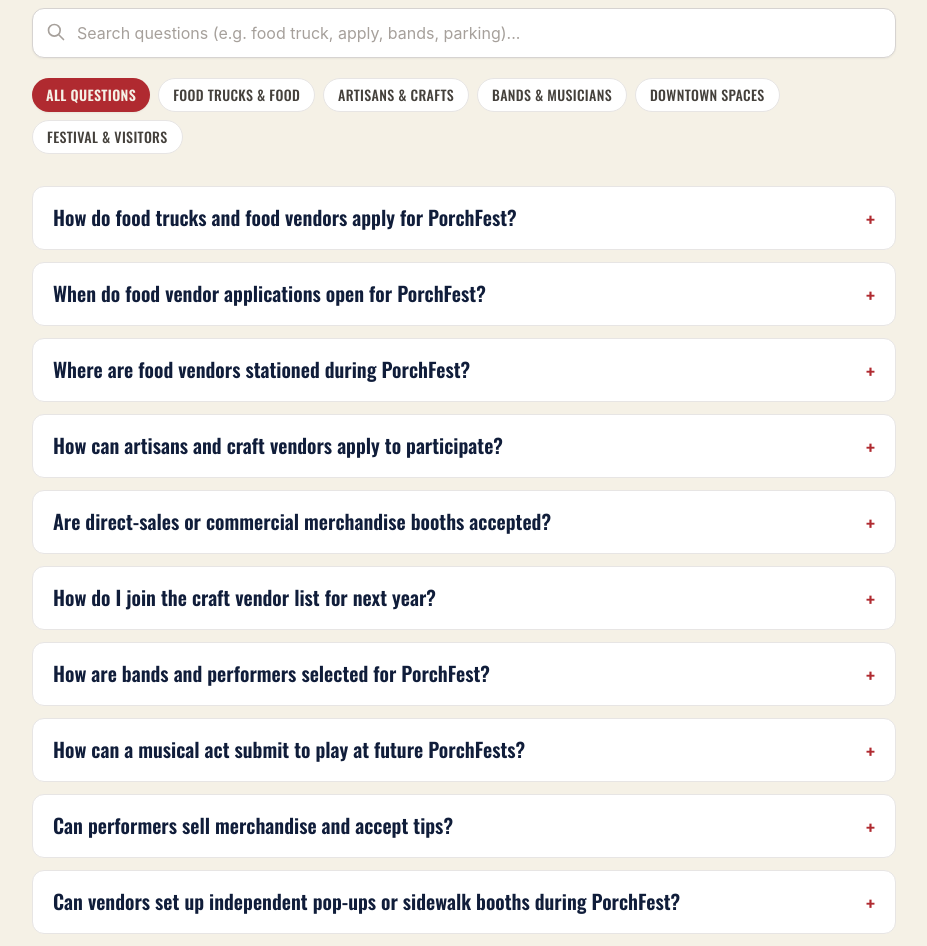
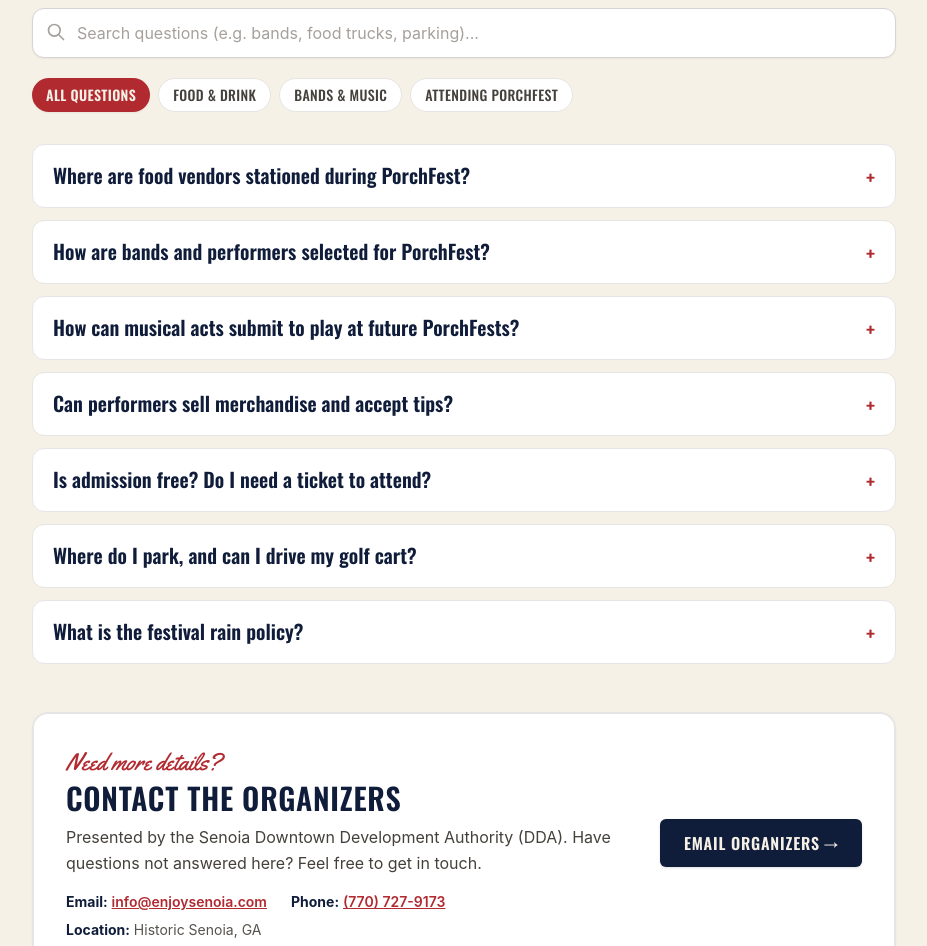
Before and after one commit to jermdw/porchfest, a React (Vite) app: page /faq in a window 1280 px wide. Shown: the part 320-1266 px from the top of the page, without its empty margins (176-1103 px from the left). Built offline with nearby package versions, Linux system fonts and the light colour scheme.

Commit message:
refactor(faq): prune FAQ list and remove references to Melissa & Welcome Center

```diff
--- a/src/data/faq.js
+++ b/src/data/faq.js
@@ -1,78 +1,34 @@
-// FAQ data for Senoia PorchFest and Senoia Welcome Center inquiries.
+// FAQ data for Senoia PorchFest.
 // Organized by category with unique anchor slugs.
 
 export const FAQ_CATEGORIES = [
   { id: 'all', label: 'All Questions' },
-  { id: 'food-vendors', label: 'Food Trucks & Food' },
-  { id: 'craft-vendors', label: 'Artisans & Crafts' },
-  { id: 'musicians', label: 'Bands & Musicians' },
-  { id: 'spaces', label: 'Downtown Spaces' },
-  { id: 'general', label: 'Festival & Visitors' },
+  { id: 'food', label: 'Food & Drink' },
+  { id: 'music', label: 'Bands & Music' },
+  { id: 'attending', label: 'Attending PorchFest' },
 ]
 
 export const FAQS = [
-  // --- Food Vendors & Food Trucks ---
-  {
-    id: 'food-truck-application',
-    category: 'food-vendors',
-    question: 'How do food trucks and food vendors apply for PorchFest?',
-    answer:
-      'Food vendor spots are curated and coordinated annually by the Senoia Downtown Development Authority (DDA). Because space along Food Truck Alley on Gin Street is limited, vendors are selected to ensure a balanced, high-quality variety of cuisines, snacks, desserts, and beverages. Vendors must apply in advance and be approved before registering.',
-    link: {
-      text: 'See our confirmed 2026 food & drink lineup',
-      url: '/vendors',
-    },
-  },
-  {
-    id: 'food-vendor-timeline',
-    category: 'food-vendors',
-    question: 'When do food vendor applications open for PorchFest?',
-    answer:
-      'Applications typically open in the late spring and early summer. Because demand is high and space is limited, spots often fill several weeks before the event. Once approved, invited vendors complete their registration through the DDA.',
-    tip: 'To get on the inquiry list for future PorchFest events, email the Welcome Center at info@enjoysenoia.com with your food truck or business name, menu highlights, and photos of your setup.',
-  },
+  // --- Food & Drink ---
   {
     id: 'food-vendor-locations',
-    category: 'food-vendors',
+    category: 'food',
     question: 'Where are food vendors stationed during PorchFest?',
     answer:
-      'Most food trucks and stands are stationed along Food Truck Alley on Gin Street (between Main Street and Pylant Street), with additional snack and beverage stands located near high-traffic porch clusters across historic downtown.',
+      'Most food trucks and snack stands are stationed along Food Truck Alley on Gin Street (between Main Street and Pylant Street), with additional beverage and snack stands located near high-traffic porch clusters across historic downtown.',
     link: {
       text: 'View Food Truck Alley on the festival map',
       url: '/map?poi=food-trucks',
     },
   },
 
-  // --- Artisans, Makers & Craft Vendors ---
-  {
-    id: 'craft-vendor-application',
-    category: 'craft-vendors',
-    question: 'How can artisans and craft vendors apply to participate?',
-    answer:
-      'Artisan and craft vendor spaces are coordinated through the Senoia DDA. We give preference to local makers, handcrafted goods, original artwork, and creators whose offerings fit the community festival atmosphere. Applications are reviewed by the event team prior to space allocation.',
-  },
-  {
-    id: 'commercial-direct-sales',
-    category: 'craft-vendors',
-    question: 'Are direct-sales or commercial merchandise booths accepted?',
-    answer:
-      'PorchFest focuses primarily on music, local artisans, and downtown community partners. Direct-sales companies, mass-produced merchandise, and national commercial franchises are generally not accepted for artisan spaces.',
-  },
-  {
-    id: 'craft-vendor-contact',
-    category: 'craft-vendors',
-    question: 'How do I join the craft vendor list for next year?',
-    answer:
-      'Send an email to the Senoia Welcome Center at info@enjoysenoia.com with "PorchFest Craft Vendor Inquiry" in the subject line. Include your business name, a description of your handmade items, sample photos of your work, and links to your social media or website.',
-  },
-
-  // --- Musicians & Bands ---
+  // --- Bands & Music ---
   {
     id: 'band-selection-process',
-    category: 'musicians',
+    category: 'music',
     question: 'How are bands and performers selected for PorchFest?',
     answer:
-      'The PorchFest lineup is curated by the organizing committee to deliver a dynamic, family-friendly mix of genres—including rock, acoustic, bluegrass, Americana, blues, folk, country, and pop. Acts are matched with volunteer porch hosts based on space, acoustic requirements, and schedule timing.',
+      'The PorchFest lineup is curated by the organizing committee to deliver a dynamic, family-friendly mix of genres across nearly 30 host porches. Acts are paired with volunteer porch hosts based on acoustic requirements, space, and schedule timing.',
     link: {
       text: 'Explore the full 2026 artist lineup and schedule',
       url: '/schedule',
@@ -80,39 +36,23 @@
   },
   {
     id: 'band-submissions',
-    category: 'musicians',
-    question: 'How can a musical act submit to play at future PorchFests?',
+    category: 'music',
+    question: 'How can musical acts submit to play at future PorchFests?',
     answer:
-      'Musician submissions open each spring. Bands and solo performers can submit an Electronic Press Kit (EPK), audio/video performance links, and social channels for committee review. To be added to the call-for-artists list, email info@enjoysenoia.com.',
+      'Musician submissions open each spring. Bands and solo performers can submit an Electronic Press Kit (EPK), performance videos, and audio links when the annual call for artists is announced by the organizers.',
   },
   {
     id: 'tips-and-merch',
-    category: 'musicians',
+    category: 'music',
     question: 'Can performers sell merchandise and accept tips?',
     answer:
-      'Yes, absolutely! All porch stages are free to the public, so guests are enthusiastically encouraged to support our musicians directly by tipping at the porch stages and purchasing band t-shirts, CDs, and merchandise.',
+      'Yes, absolutely! All porch performances are free to the public, so guests are enthusiastically encouraged to support the musicians directly by tipping at porch stages and purchasing band t-shirts and merchandise.',
   },
 
-  // --- Downtown Event Spaces & Venues ---
-  {
-    id: 'downtown-popups',
-    category: 'spaces',
-    question: 'Can vendors set up independent pop-ups or sidewalk booths during PorchFest?',
-    answer:
-      'No. Unscheduled pop-ups or unpermitted vending on public sidewalks, streets, and city rights-of-way are not permitted during PorchFest. All approved spaces are coordinated in advance to maintain safe pedestrian movement and clear emergency access.',
-  },
-  {
-    id: 'renting-senoia-spaces',
-    category: 'spaces',
-    question: 'How do I inquire about reserving downtown public spaces for other events?',
-    answer:
-      'For inquiries regarding downtown Senoia event spaces, city parks, or special event permits for dates outside of PorchFest, contact Melissa Quinn at the Senoia Welcome Center / DDA. The Welcome Center team can guide you through the city’s event permitting guidelines and facility availability.',
-  },
-
-  // --- Festival & Visitor Info ---
+  // --- Attending PorchFest ---
   {
     id: 'admission-cost',
-    category: 'general',
+    category: 'attending',
     question: 'Is admission free? Do I need a ticket to attend?',
     answer:
       'Senoia PorchFest is 100% free to attend! No ticket is needed to walk the neighborhood and enjoy the music on all neighborhood porch stages. If you want an elevated experience with catered food, drinks, and private amenities, limited VIP Luxury Lounge tickets are available for purchase.',
@@ -123,10 +63,10 @@
   },
   {
     id: 'parking-and-golf-carts',
-    category: 'general',
+    category: 'attending',
     question: 'Where do I park, and can I drive my golf cart?',
     answer:
-      'Free public parking is available in municipal downtown lots and along public streets where designated. Senoia is a golf cart-friendly community, and street-legal golf carts are welcome in standard parking spots. Carts are not permitted on closed pedestrian streets or residential lawns.',
+      'Free public parking is available in municipal downtown lots and along public streets where designated. Senoia is a golf cart-friendly community, and street-legal golf carts are welcome in standard parking spaces. Carts are not permitted on closed pedestrian street segments or residential lawns.',
     link: {
       text: 'Check parking locations on the day-of map',
       url: '/map?poi=parking',
@@ -134,16 +74,9 @@
   },
   {
     id: 'rain-policy',
-    category: 'general',
+    category: 'attending',
     question: 'What is the festival rain policy?',
     answer:
-      'PorchFest is a rain-or-shine event! Porches provide covered stages for the musicians, and festivalgoers are encouraged to bring umbrellas or light rain jackets if passing showers are expected. In the event of dangerous lightning or severe weather, safety notices will be posted to the website and social media.',
-  },
-  {
-    id: 'welcome-center-role',
-    category: 'general',
-    question: 'Where is the Senoia Welcome Center and how can they help?',
-    answer:
-      'The Senoia Welcome Center is located in the heart of downtown Senoia and is directed by Melissa Quinn. The Welcome Center assists visitors with maps, local dining, shopping recommendations, historic details, and coordinates event inquiries for the Senoia Downtown Development Authority.',
+      'PorchFest is a rain-or-shine event! Porches provide covered stages for musicians, and festivalgoers are encouraged to bring umbrellas or light rain jackets if passing showers are expected. In the event of dangerous lightning or severe weather, safety notices will be posted to the website and official social channels.',
   },
 ]
--- a/src/pages/Faq.jsx
+++ b/src/pages/Faq.jsx
@@ -7,9 +7,9 @@
 
 export default function Faq() {
   usePageMeta({
-    title: 'Frequently Asked Questions | Senoia PorchFest & Welcome Center',
+    title: 'Frequently Asked Questions | Senoia PorchFest',
     description:
-      'Got questions about Senoia PorchFest? Learn how food trucks and craft artisans apply, how bands are selected, downtown event space guidelines, and visitor info.',
+      'Got questions about Senoia PorchFest? Learn about band submissions, food truck locations, festival parking, and visitor info.',
     path: '/faq',
   })
 
@@ -89,8 +89,7 @@
           Frequently Asked Questions
         </h1>
         <p className="text-pale/90 mt-4 max-w-2xl mx-auto">
-          Everything you need to know about vending, performing, downtown event spaces, and
-          attending Senoia PorchFest.
+          Everything you need to know about music, food, parking, and attending Senoia PorchFest.
         </p>
       </header>
 
@@ -102,7 +101,7 @@
               type="search"
               value={searchQuery}
               onChange={(e) => setSearchQuery(e.target.value)}
-              placeholder="Search questions (e.g. food truck, apply, bands, parking)..."
+              placeholder="Search questions (e.g. bands, food trucks, parking)..."
               aria-label="Search frequently asked questions"
               className="w-full bg-white border border-stone-300 rounded-xl px-4 py-3 pl-11 text-ink placeholder-stone-400 focus:outline-none focus:ring-2 focus:ring-flag focus:border-transparent transition-shadow shadow-xs"
             />
@@ -231,18 +230,17 @@
           </div>
         )}
 
-        {/* Welcome Center & DDA Inquiries Callout */}
+        {/* Contact Organizers Callout */}
         <section className="mt-12 bg-white rounded-2xl border-2 border-stone-200 p-6 sm:p-8 shadow-xs">
           <div className="flex flex-col md:flex-row md:items-center justify-between gap-6">
             <div className="max-w-xl">
               <span className="font-script text-flag text-2xl block mb-0.5">Need more details?</span>
               <h2 className="font-display text-2xl sm:text-3xl uppercase tracking-wide text-ink font-semibold">
-                Senoia Welcome Center &amp; DDA
+                Contact the Organizers
               </h2>
               <p className="text-stone-700 mt-2 leading-relaxed">
-                Have questions about future vendor applications, musician submissions, downtown
-                spaces, or local visiting tips? Melissa Quinn and the Welcome Center team are here
-                to help!
+                Presented by the Senoia Downtown Development Authority (DDA). Have questions not
+                answered here? Feel free to get in touch.
               </p>
               <div className="mt-4 flex flex-wrap gap-y-2 gap-x-6 text-sm text-stone-600">
                 <div>
@@ -264,16 +262,16 @@
                   </a>
                 </div>
                 <div>
-                  <strong className="text-ink">Location:</strong> Historic Downtown Senoia, GA
+                  <strong className="text-ink">Location:</strong> Historic Senoia, GA
                 </div>
               </div>
             </div>
             <div className="shrink-0">
               <a
-                href="mailto:info@enjoysenoia.com?subject=Senoia%20Event%20%26%20Vendor%20Inquiry"
+                href="mailto:info@enjoysenoia.com?subject=Senoia%20PorchFest%20Inquiry"
                 className="inline-block w-full sm:w-auto text-center bg-ink hover:bg-flag text-cream font-display font-semibold uppercase tracking-wider px-6 py-3 rounded-md transition-colors shadow-sm"
               >
-                Email Welcome Center &rarr;
+                Email Organizers &rarr;
               </a>
             </div>
           </div>
--- a/src/pages/Vendors.jsx
+++ b/src/pages/Vendors.jsx
@@ -91,16 +91,19 @@
             Want to vend at PorchFest?
           </p>
           <p className="text-stone-700 leading-relaxed">
-            Food, drink, and craft vendor spots are curated and handled through the Senoia DDA.
-            Learn more about the application and selection process in our{' '}
-            <Link to="/faq#food-truck-application" className="underline font-semibold text-flag hover:text-flag-deep">
-              Vendor FAQ
-            </Link>
-            , or contact the Senoia Welcome Center at{' '}
+            Food, drink and art vendor spots are handled by the DDA — email{' '}
             <a className="underline font-semibold" href="mailto:info@enjoysenoia.com">
               info@enjoysenoia.com
             </a>{' '}
-            / <a className="underline font-semibold" href="tel:+17707279173">(770) 727-9173</a>.
+            or call{' '}
+            <a className="underline font-semibold" href="tel:+17707279173">
+              (770) 727-9173
+            </a>
+            . See our{' '}
+            <Link to="/faq#food-vendor-locations" className="underline font-semibold text-flag hover:text-flag-deep">
+              FAQ
+            </Link>{' '}
+            for location and setup details.
           </p>
         </div>
       </main>
```
